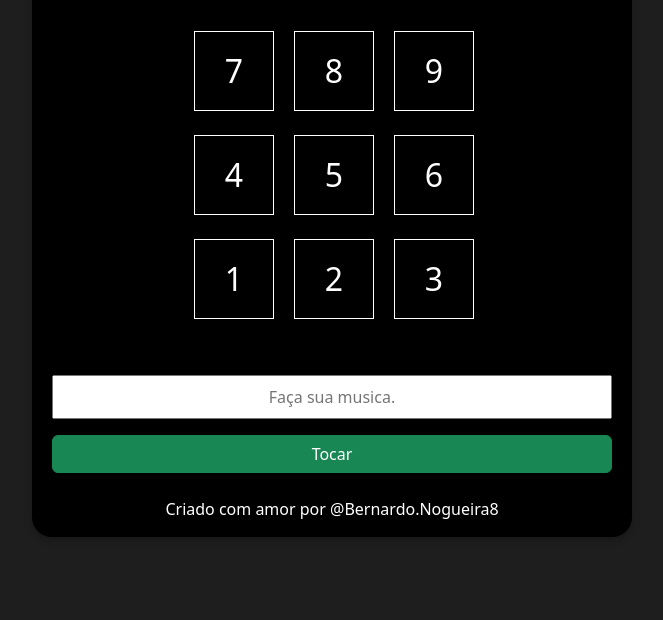
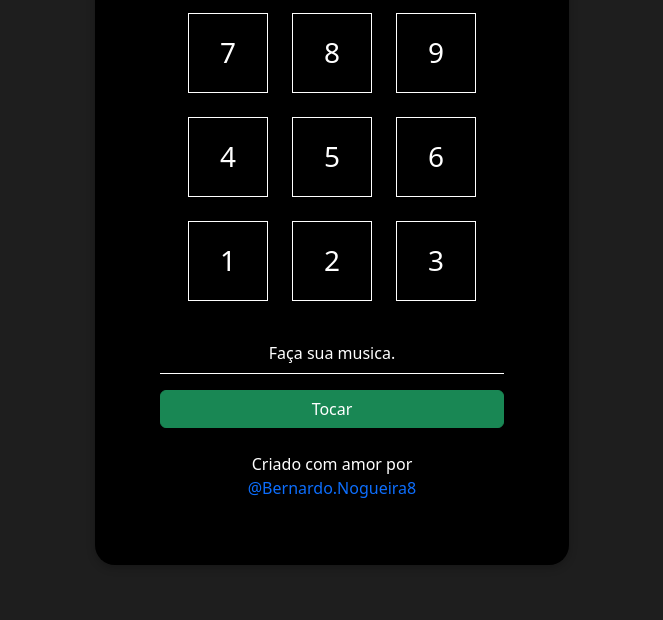
Before and after one commit to Samuraiflamesf/BateriaEletronica_Js, a plain HTML site: page index.html in a window 1280 px wide. Shown: the part 180-800 px from the top of the page, without its empty margins (308-971 px from the left). Drawn offline with Linux system fonts and the light colour scheme.

Commit message:
Removendo bugs

```diff
--- a/index.html
+++ b/index.html
@@ -21,45 +21,43 @@
   <title>Bateria</title>
 </head>
 
-<body class="d-flex align-items-center justify-content-center">
-  <div id="area">
-    <div class="container d-flex flex-column m-auto text-center align-content-center ">
-      <h2 class="h1 m-3">Bateria</h2>
-      <div class="d-flex flex-column">
-        <div class="row h2 mt-5 mb-5">
-          <div class="col"></div>
-
-          <div class="col-2">
+<body class="d-flex align-items-center justify-content-center flex-column">
+  <div class="card area">
+    <div class="card-body m-5 p-2">
+      <div class="row h1 d-flex justify-content-center">🎼 Bateria 🎼
+      </div>
+      <div class="row p-2 m-3 mt-4 mb-4 h3">
+        <div class="col">
           <div data-key='numpad7' class="key m-auto">7</div>
           <div data-key='numpad4' class="key m-auto mt-4 mb-4">4</div>
           <div data-key='numpad1' class="key m-auto">1</div>
         </div>
-
-          <div class="col-2 ">
+        <div class="col">
           <div data-key='numpad8' class="key m-auto ">8</div>
           <div data-key='numpad5' class="key m-auto mt-4 mb-4">5</div>
           <div data-key='numpad2' class="key m-auto">2</div>
         </div>
-
-          <div class="col-2">
+        <div class="col">
           <div data-key='numpad9' class="key m-auto">9</div>
           <div data-key='numpad6' class="key m-auto mt-4 mb-4">6</div>
           <div data-key='numpad3' class="key m-auto">3</div>
         </div>
-          <div class="col"></div>
     </div>
     <div class="row m-2">
-          <input type="text" id="input" class="w-100 p-2 text-center " placeholder="Faça sua musica." />
+      <input type="text" id="input"
+      class="w-100 p-2 text-center " placeholder="Faça sua musica." />
     </div>
-        <div class="row m-2 mb-4 composer">
+    <div class="row m-2 mt-3 mb-4 composer">
       <button class="btn btn-success m-auto h1">Tocar</button>
     </div>
-
-      </div>
-      <footer class="mb-3">
-        Criado com amor por @Bernardo.Nogueira8
+    <footer class="mb-2 text-center">
+      Criado com amor por <br>
+      <a href="https://bernardonogueira8.netlify.app/" class="">
+        @Bernardo.Nogueira8
+      </a>
     </footer>
   </div>
+
   </div>
 
   <audio id="s_numpad7" src="sounds/keyq.wav"></audio>
--- a/script.js
+++ b/script.js
@@ -1,7 +1,20 @@
 document.body.addEventListener("keyup", (event) => {
   playSound(event.code.toLowerCase());
+  if(event.key === "Enter"){
+    console.log('enter');
+    composer()
+  }
 });
 
+function composer() {
+  let song = document.querySelector("#input").value;
+
+  if (song !== "") {
+    let songArray = song.split("");
+    playComposition(songArray);
+    console.log(songArray);
+  }
+}
 document.querySelector(".composer button").addEventListener("click", () => {
   let song = document.querySelector("#input").value;
 
--- a/style.css
+++ b/style.css
@@ -2,14 +2,9 @@ body {
     background-color: #1e1e1e;
     min-height: 100vh;
   }
-  #area {
+ .area {
     background-color: #000000;
     color: #fff;
-    width: 100%;
-    max-width: 600px;
-    min-width: 400px;
-    height: 100%;
-    max-height: 800px;
     border-radius: 20px;
     box-shadow: rgba(0, 0, 0, 0.24) 0px 3px 8px;
   }
@@ -28,5 +23,17 @@ body {
 .key.active {
     border: 2px solid rgb(0, 160, 48);
     color: rgb(0, 160, 48);
-;
 }
+a{
+  text-decoration: none;
+}
+input{
+  background-color: transparent;
+  border: none;
+  outline: none;
+  color: #fff;
+  border-bottom: 1px solid #fff;
+}
+input::placeholder{
+  color: #fff;
+}
```
Lines whose indentation alone changed are shown as unchanged.
